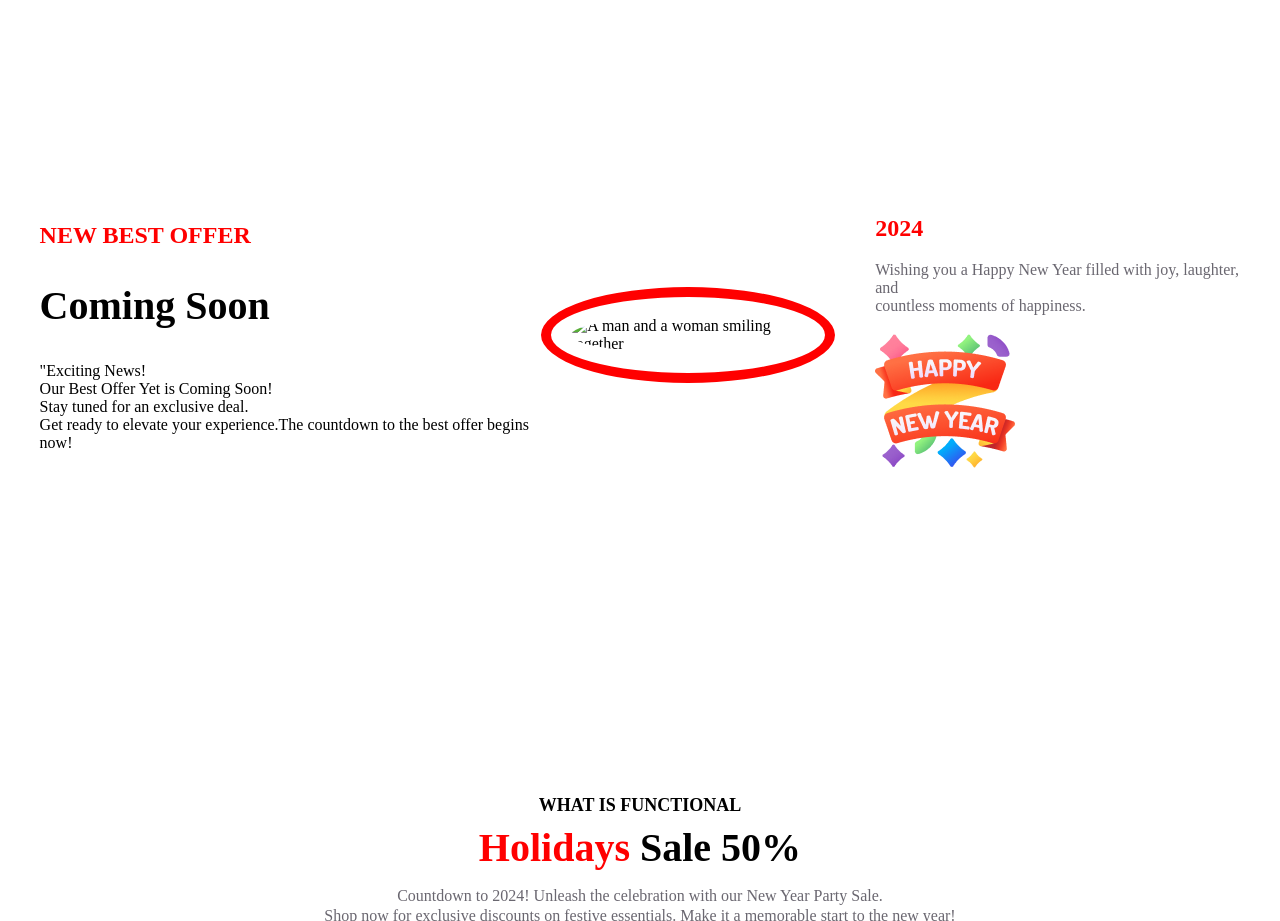
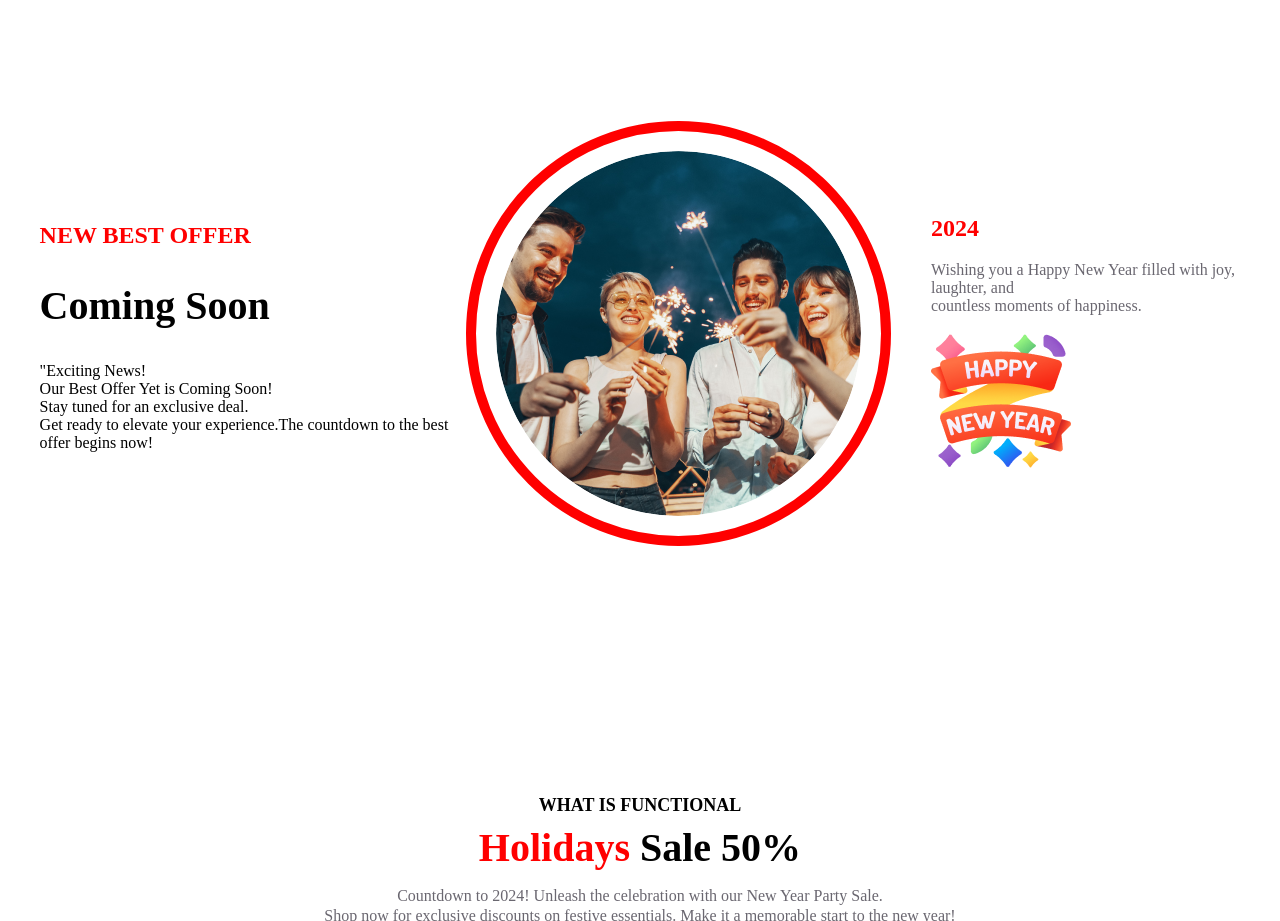
Before and after one commit to Mujibmarziya/My-Party-House-assign-project, a plain HTML site: page index.html in a window 1280 px wide. Shown: the part 3380-4301 px from the top of the page. Drawn offline with Linux system fonts and the light colour scheme; the site is published under a folder, as on GitHub Pages, so addresses that start at the root find nothing.

Commit message:
first commit

```diff
--- a/index.html
+++ b/index.html
@@ -60,7 +60,7 @@
             "Exciting News! <br> Our Best Offer Yet is Coming Soon! <br> Stay tuned for an exclusive deal. <br> Get ready to elevate your experience.The countdown to the  best offer begins now! </p>
         </div>
         <div>
-           <img style="border: solid red ; border-radius: 50%; border-width: 10px; padding: 20px; margin: 10px;" src="/images/Ellipse 1.png" alt="A man and a woman smiling together">
+           <img style="border: solid red ; border-radius: 50%; border-width: 10px; padding: 20px; margin: 10px;" src="images/Ellipse 1.png" alt="A man and a woman smiling together">
         </div>
         <div style="padding-left: 30px;">
            <h1 style="color: red;">2024</h1>
```
